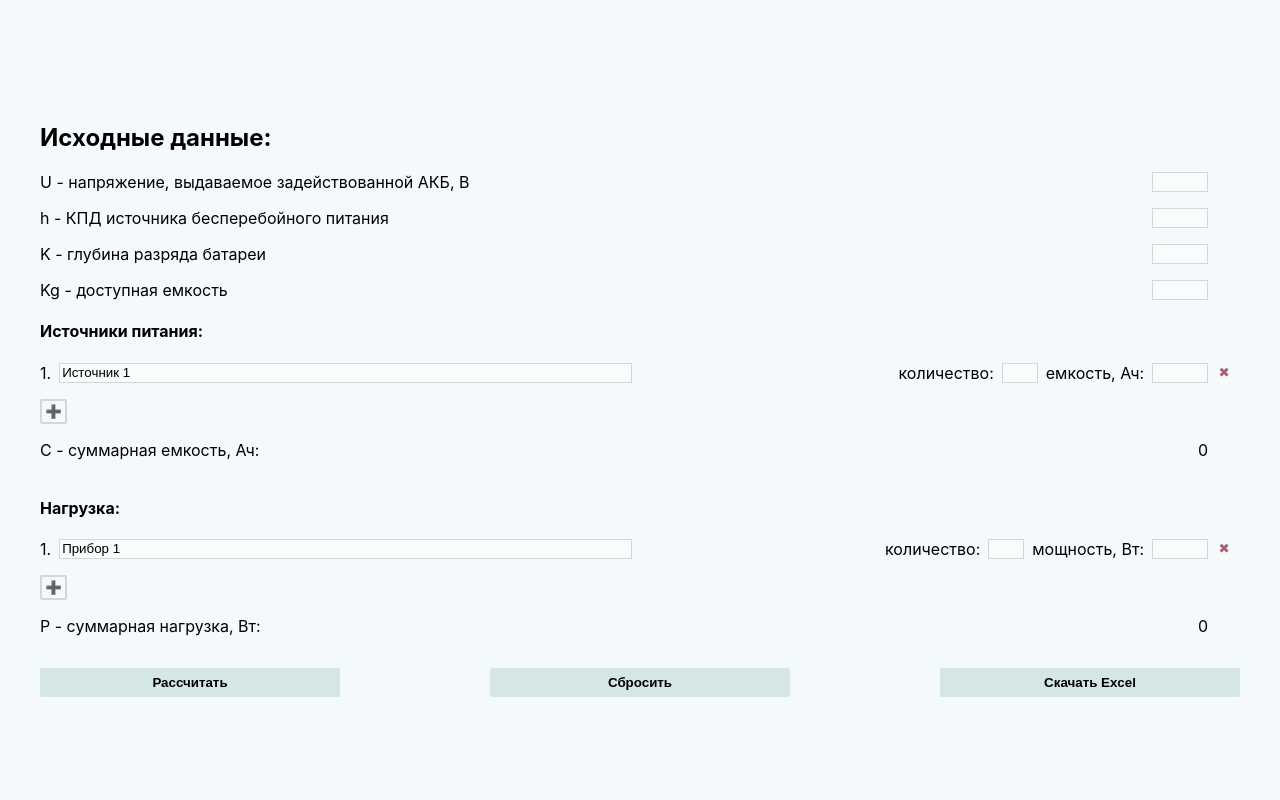
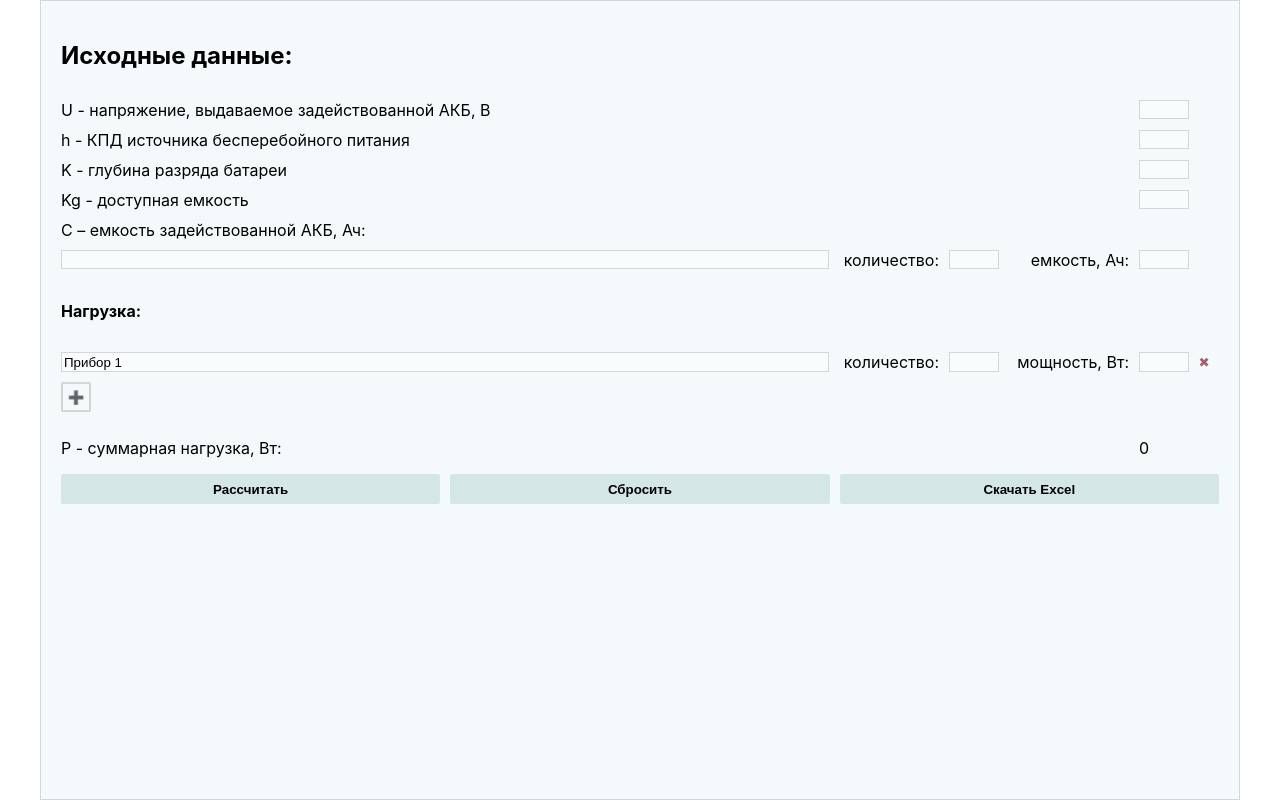
Before and after one commit to korchel/electrical-calculator, a React (Create React App) app: page / in a window 1280 px wide. Built offline with nearby package versions, Linux system fonts and the light colour scheme.

Commit message:
flex replaced with grid

```diff
--- a/src/components/DwonLoad.jsx
+++ b/src/components/DwonLoad.jsx
@@ -7,7 +7,7 @@ import { getValues } from '../store/upsSlice';
 
 const DwonLoad = () => {
   const values = useSelector(getValues);
-  const { voltage, capacitance, accumulators, upsEfficiency, dischargeDepth, availableCapacity, totalLoad, holdUpTime, loads } = values;
+  const { voltage, capacitance, accumulator, upsEfficiency, dischargeDepth, availableCapacity, totalLoad, holdUpTime, loads } = values;
 
   const book = new Excel.Workbook();
   const sheet = book.addWorksheet('ИБП');
@@ -45,7 +45,7 @@ const DwonLoad = () => {
     [],
     ['РАСЧЕТ:'],
     ['Источник питания:', 'КОЛ.', 'C, Ач'],
-    ...accumulators,
+    accumulator,
     ['Формула расчета:'],
     ['Т = U * С * h * К * Kg / P'],
   ]);
@@ -86,7 +86,7 @@ const DwonLoad = () => {
     }
   }
   return (
-    <button type="button"className="primary-button" onClick={saveExcelFile}><span>Скачать Excel</span></button>
+    <button type="button" className="primary-button" onClick={saveExcelFile}><span>Скачать Excel</span></button>
   );
 };
 
--- a/src/components/Input.jsx
+++ b/src/components/Input.jsx
@@ -4,7 +4,7 @@ import { Formik, Form, Field, FieldArray, ErrorMessage } from 'formik';
 
 import Result from "./Result";
 import {
-  setVoltage, setAccumulators, setUpsEfficiency, setDischargeDepth,
+  setVoltage, setAccumulator, setUpsEfficiency, setDischargeDepth,
   setAvailableCapacity, setLoads, calculateHoldUptime, calculateTotalLoad, calculateCapacitance,
 } from '../store/upsSlice'
 import validationSchema from './validationSchema';
@@ -24,13 +24,13 @@ const Input = () => {
           upsEfficiency: '',
           dischargeDepth: '',
           availableCapacity: '',
-          accumulators: [{name: 'Источник 1', quantity: '', value: ''}, ],
+          accumulator: {name: 'Источник', quantity: '', value: ''},
           loads: [{name: 'Прибор 1', quantity: '', value: ''}, ],
         }}
         onSubmit={(values) => {
-          const { voltage, accumulators, upsEfficiency, dischargeDepth, availableCapacity, loads } = values;
+          const { voltage, accumulator, upsEfficiency, dischargeDepth, availableCapacity, loads } = values;
           dispatch(setVoltage(voltage));
-          dispatch(setAccumulators(accumulators));
+          dispatch(setAccumulator(accumulator));
           dispatch(setUpsEfficiency(upsEfficiency));
           dispatch(setDischargeDepth(dischargeDepth));
           dispatch(setAvailableCapacity(availableCapacity));
@@ -43,29 +43,30 @@ const Input = () => {
       >
         {({ values }) => (
           <Form className="w-100">
-            <h2 className='title'>Исходные данные:</h2>
-            <div className='flex-group mb-1 mr-2'>
+            <div className="grid w-100">
+            <h2 className='title grid-full-row'>Исходные данные:</h2>
             <label
               htmlFor="voltage"
               className='input-label'
             >
               U - напряжение, выдаваемое задействованной АКБ, В
             </label>
+            <div className="grid-last-column">
               <Field
                 id="voltage"
                 name="voltage"
-                className='ups-input'
+                className='ups-input '
                 type="number"
               />
               <ErrorMessage name="voltage" component="p" className="tooltip" />
             </div>
-            <div className='flex-group mb-1 mr-2'>
             <label
               htmlFor="upsEfficiency"
               className='input-label'
             >
               h - КПД источника бесперебойного питания
             </label>
+            <div className="grid-last-column">
               <Field
                 id="upsEfficiency"
                 name='upsEfficiency'
@@ -74,13 +75,13 @@ const Input = () => {
               />
               <ErrorMessage name="upsEfficiency" component="p" className="tooltip" />
             </div>
-            <div className='flex-group mb-1 mr-2'>
             <label
               htmlFor="dischargeDepth"
               className='input-label'
             >
               K - глубина разряда батареи
             </label>
+            <div className="grid-last-column">
               <Field
                 id="dischargeDepth"
                 name='dischargeDepth'
@@ -89,13 +90,13 @@ const Input = () => {
               />
               <ErrorMessage name="dischargeDepth" component="p" className="tooltip" />
             </div>
-            <div className='flex-group mb-1 mr-2'>
             <label
               htmlFor="availableCapacity"
               className='input-label'
             >
               Kg - доступная емкость
             </label>
+            <div className="grid-last-column">
               <Field
                 id="availableCapacity"
                 name="availableCapacity"
@@ -104,115 +105,94 @@ const Input = () => {
               />
               <ErrorMessage name="availableCapacity" component="p" className="tooltip" />
             </div>
-            <div>
-              <h4>Источники питания:</h4>
-              <FieldArray name="accumulators" render={({ insert, remove }) => (
-                <div>
-                {
-                  values.accumulators.map((accumulator, index) => (
-                    <div className='flex-group mb-1' key={`acc${index}`}>
-                      <div className='flex-group w-50'>
-                        <label htmlFor={`acc${index}name`}>{`${index + 1}.`}</label>
+
+            <label
+              htmlFor='accName'
+              className="grid-full-row"
+            >
+              C – емкость задействованной АКБ, Ач:
+            </label>
             <Field
-                          id={`acc${index}name`}
-                          name={`accumulators.${index}.name`}
-                          className="ups-input load-name-input mlr-05"
+              id='accName'
+              name='accName'
+              className="ups-input load-name-input"
             />
-                      </div>
-                      <div className='flex-group'>
-                        <div className='flex-group'>
-                          <label htmlFor={`acc${index}quantity`} className="mlr-05">количество:</label>
+            <label
+              className="grid-end grid-first-column"
+              htmlFor='accQuantity'
+            >
+              количество:
+            </label>
+            <div >
               <Field
-                            id={`acc${index}quantity`}
-                            name={`accumulators.${index}.quantity`}
+                id='accQuantity'
+                name='accQuantity'
                 className="ups-input number-input"
                 type="number"
               />
-                          <ErrorMessage name={`accumulators.${index}.value`} component="p" className="tooltip" />
+              <ErrorMessage name='accQuantity' component="p" className="tooltip" />
             </div>
-                        <div className='flex-group'>
-                          <label htmlFor={`acc${index}value`} className="mlr-05">емкость, Ач:</label>
+            <label className="grid-end grid-first-column" htmlFor='accValue'>емкость, Ач:</label>
+            <div>
               <Field
-                            id={`acc${index}value`}
-                            name={`accumulators.${index}.value`}
+                id='accValue'
+                name='accValue'
                 className='ups-input'
                 type="number"
               />
-                          <ErrorMessage name={`accumulators.${index}.value`} component="p" className="tooltip" />
+              <ErrorMessage name='accValue' component="p" className="tooltip" />
             </div>
+            <h4 className='grid-full-row'>Нагрузка:</h4>
+            <FieldArray  name="loads" render={({ insert, remove }) => (
+              <>
+                {
+                  values.loads.map((load, index) => (
+                    <div className='grid-full-row subgrid' key={`load${index}`}>
+
+                      <Field
+                        id={`load${index}name`}
+                        name={`loads.${index}.name`}
+                        className="ups-input load-name-input"
+                      />
                       <button
                           type="button"
                           onClick={() => remove(index)}
-                          className="delete-button"
+                          className="del-btn visibility-sm"
                         >
                           &#x2716;
                         </button>
-                      </div>
-                    </div>
-                  ))
-                }
-                <button
-                  type="button"
-                  onClick={() => {
-                    insert(values.accumulators.length + 1, {name: `Источник ${values.accumulators.length + 1}`, quantity: '', value: ''})
-                  }}
-                  className="add-button"
+
+                      <label
+                        htmlFor={`load${index}quantity`}
+                        className="grid-end grid-first-column"
                       >
-                  &#x2795;
-                </button>
-                <div className="flex-group mr-2">
-                  <p>C - суммарная емкость, Ач:</p>
-                  <p>
-                    {values.accumulators.reduce((acc, accumulator) => {
-                      const { value, quantity } = accumulator;
-                      return value && quantity ? value * quantity + acc : acc;
-                    }, 0)}
-                  </p>
-                </div>
-              </div>
-                )}
-              />
-            </div>
-            <div>
-              <h4>Нагрузка:</h4>
-              <FieldArray name="loads" render={({ insert, remove }) => (
-                <div >
-                  {
-                    values.loads.map((load, index) => (
-                      <div className='flex-group mb-1' key={`load${index}`}>
-                        <div className='flex-group w-50'>
-                          <label htmlFor={`load${index}name`}>{`${index + 1}.`}</label>
-                          <Field
-                            id={`load${index}name`}
-                            name={`loads.${index}.name`}
-                            className="ups-input load-name-input mlr-05"
-                          />
-                        </div>
-                        <div className='flex-group'>
-                          <div className='flex-group'>
-                            <label htmlFor={`load${index}quantity`} className="mlr-05">количество:</label>
+                        количество:
+                      </label>
                       <Field
                         id={`load${index}quantity`}
                         name={`loads.${index}.quantity`}
-                              className="ups-input number-input"
+                        className="ups-input"
                         type="number"
                       />
                       <ErrorMessage name={`loads.${index}.value`} component="p" className="tooltip" />
-                          </div>
-                          <div className='flex-group'>
-                            <label htmlFor={`load${index}value`} className="mlr-05">мощность, Вт:</label>
+                      <label
+                        htmlFor={`load${index}value`}
+                        className="grid-end"
+                      >
+                        мощность, Вт:
+                      </label>
+                      <div className="flex-group">
                         <Field
                           id={`load${index}value`}
                           name={`loads.${index}.value`}
-                              className='ups-input'
+                          className='ups-input '
                           type="number"
                         />
                         <ErrorMessage name={`loads.${index}.value`} component="p" className="tooltip" />
-                          </div>
                         <button
                           type="button"
                           onClick={() => remove(index)}
-                          className="delete-button"
+                          className="del-btn visibility-md"
                         >
                           &#x2716;
                         </button>
@@ -225,32 +205,31 @@ const Input = () => {
                   onClick={() => {
                     insert(values.loads.length + 1, {name: `Прибор ${values.loads.length + 1}`, quantity: '', value: ''})
                   }}
-                    className="add-button"
+                  className="add-button grid-full-row"
                 >
                   &#x2795;
                 </button>
-                  <div className="flex-group mb-1 mr-2">
-                    <p>P - суммарная нагрузка, Вт:</p>
-                    <p>
+                <p className="">P - суммарная нагрузка, Вт:</p>
+                <p className="grid-last-column">
                   {values.loads.reduce((acc, load) => {
                     const { value, quantity } = load;
                     return value && quantity ? value * quantity + acc : acc;
                   }, 0)}
                 </p>
-                  </div>
-                </div>
+              </>
             )}
           />
           </div>
-            <div className="flex-group">
+          <div className="flex-button-group">
             <button type='submit' className="primary-button">
                 <span>Рассчитать</span>
               </button>
-              <button type='reset' className="primary-button mlr-05" >
+              <button type='reset' className="primary-button" >
                 <span>Сбросить</span>
               </button>
               <DwonLoad />
           </div>
+
           </Form>
         )}
       </Formik>
--- a/src/index.css
+++ b/src/index.css
@@ -1,6 +1,13 @@
+*, *:before, *:after {
+  -webkit-box-sizing: border-box;
+  -moz-box-sizing: border-box;
+  box-sizing: border-box;
+}
+
 body {
-  background-color: var(--bg);
+
   margin: 0;
+  box-sizing: border-box;
   font-family: -apple-system, BlinkMacSystemFont, 'Segoe UI', 'Roboto', 'Oxygen',
     'Ubuntu', 'Cantarell', 'Fira Sans', 'Droid Sans', 'Helvetica Neue',
     sans-serif;
@@ -23,50 +30,57 @@ body {
 .container {
   min-height: 100vh;
   max-width: 1200px;
+  border: 1px solid var(--border);
   margin: 0 auto;
-  display: flex;
-  flex-direction: column;
-  justify-content: center;
+  padding: 20px;
+
+  background-color: var(--bg);
+}
+
+.grid {
+  display: grid;
+
+  grid-template-columns: minmax(300px, 100%) 100px 50px 120px 80px;
+  grid-auto-rows: auto;
+  gap: 10px;
   align-items: center;
+}
+
+.grid-last-column {
+  grid-column: 5 / 6;
+}
+
+.grid-full-row {
+  grid-column: 1 / -1;
+}
+
+.grid-end {
+  justify-self: end;
+}
+
+.subgrid {
+  display: grid;
+  grid-template-columns: subgrid;
+  gap: 10px;
 }
 
 .title {
   font-weight: bold;
 }
 
-.mb-1 {
-  margin-bottom: 1rem;
-}
-
-.mr-2 {
-  margin-right: 2rem;
-}
-
-.mr-1 {
-  margin-right: 1rem;
-}
-
 .text-small {
   font-size: 0.8rem;
 }
 
-.mr-05 {
-
-}
-
-.mlr-05 {
-  margin-right: 0.5rem;
-  margin-left: 0.5rem;
-}
 .flex-group {
   display: flex;
-  justify-content: space-between;
 
   position: relative;
 }
 
 .input-label {
   display: block;
+  min-width: 200px;
 }
 
 .ups-input {
@@ -81,19 +95,15 @@ body {
   border: none;
 }
 
-.flex-center {
-  display: flex;
-  flex-direction: column;
-  align-items: center;
-}
-
 .primary-button {
+  height: 30px;
+  grid-column: span 3;
+  justify-self: center;
   background-color: var(--button);
   border: none;
   border-radius: 2px;
   padding: 0.5em;
-  width: 30%;
-  max-width: 300px;
+  width: 100%;
   cursor: pointer;
 }
 
@@ -106,6 +116,8 @@ body {
 }
 
 .add-button {
+  width: 30px;
+  height: 30px;
   background-color: transparent;
   border: 2px solid var(--border);
   border-radius: 2px;
@@ -117,12 +129,20 @@ body {
   background-color: var(--button-hover);
 }
 
-.delete-button {
+.del-btn {
   width: 2rem;
   cursor: pointer;
   background: none;
   color: var(--danger);
   border: none;
+}
+
+.visibility-sm {
+  display: none;
+}
+
+.visibility-md {
+  display: block;
 }
 
 .tooltip {
@@ -153,11 +173,11 @@ body {
 
 input[type="number"]::-webkit-outer-spin-button,
 input[type="number"]::-webkit-inner-spin-button {
-    -webkit-appearance: none;
-    margin: 0;
+  -webkit-appearance: none;
+  margin: 0;
 }
 input[type="number"] {
-    -moz-appearance: textfield;
+  -moz-appearance: textfield;
 }
 
 .load-name-input {
@@ -167,10 +187,34 @@ input[type="number"] {
   text-align: start;
 }
 
-.number-input {
-  width: 30px;
+.flex-button-group {
+  display: flex;
+  gap: 10px;
 }
 
-.w-50 {
-  width: 50%;
+@media (max-width: 750px) {
+  .grid {
+    grid-template-columns: 1fr 80px;
+  }
+  .grid-last-column {
+    grid-column: 2 / 3;
+  }
+  .grid-first-column {
+    grid-column: 1 / 2;
+  }
+  .visibility-sm {
+    display: block;
+  }
+  .visibility-md {
+    display: none;
+  }
+  .ups-input {
+    width: 100%;
+  }
 }
+
+@media (max-width: 400px) {
+  .flex-button-group {
+    flex-direction: column;
+  }
+}
--- a/src/store/upsSlice.js
+++ b/src/store/upsSlice.js
@@ -2,7 +2,7 @@ import { createSlice } from "@reduxjs/toolkit";
 
 const initialState = {
   voltage: 0,
-  accumulators: [],
+  accumulator: {},
   upsEfficiency: 0,
   dischargeDepth: 0,
   availableCapacity: 0,
@@ -18,8 +18,8 @@ const upsSlice = createSlice({
     setVoltage: (state, action) => {
       state.voltage = action.payload;
     },
-    setAccumulators: (state, action) => {
-      state.accumulators = action.payload;
+    setAccumulator: (state, action) => {
+      state.accumulator = action.payload;
     },
     setUpsEfficiency: (state, action) => {
       state.upsEfficiency = action.payload;
@@ -49,7 +49,7 @@ const upsSlice = createSlice({
 });
 export const state = upsSlice;
 export const {
-  setVoltage, setAccumulators, setUpsEfficiency,
+  setVoltage, setAccumulator, setUpsEfficiency,
   setDischargeDepth, setAvailableCapacity,
   calculateHoldUptime, setLoads, calculateTotalLoad, calculateCapacitance,
 } = upsSlice.actions;
```
Lines whose indentation alone changed are shown as unchanged.
